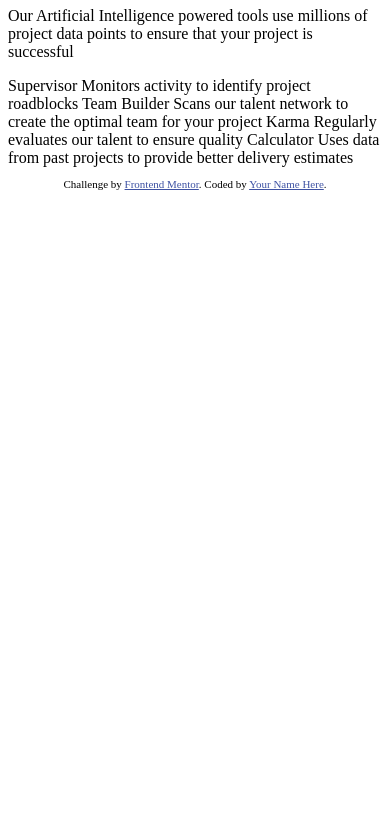
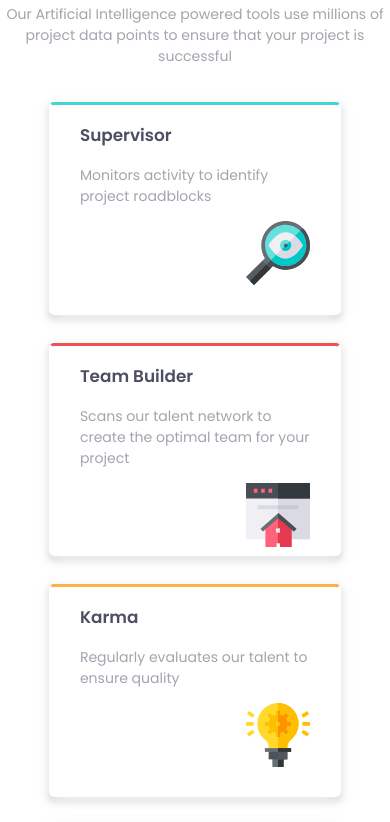
Before and after one commit to victorcr87/four-card-feature-section, a plain HTML site: page index.html in a window 390 px wide. Shown: the part 120-942 px from the top of the page. Before the commit the page ends 844 px from the top, so only its background shows below. Drawn offline with Linux system fonts and the light colour scheme.

Commit message:
Added desktop and mobile version

```diff
--- a/index.html
+++ b/index.html
@@ -1,9 +1,13 @@
 <!DOCTYPE html>
 <html lang="en">
   <head>
-    <meta charset="UTF-8" />
-    <meta name="viewport" content="width=device-width, initial-scale=1.0" />
-    <!-- displays site properly based on user's device -->
+    <!-- Required meta tags -->
+    <meta charset="utf-8" />
+    <meta
+      name="viewport"
+      content="width=device-width, initial-scale=1, shrink-to-fit=no"
+    />
+    <link rel="stylesheet" href="./scss/style.css" />
 
     <link
       rel="icon"
@@ -13,32 +17,69 @@
     />
 
     <title>Frontend Mentor | Four card feature section</title>
-
-    <!-- Feel free to remove these styles or customise in your own stylesheet 👍 -->
-    <style>
-      .attribution {
-        font-size: 11px;
-        text-align: center;
-      }
-      .attribution a {
-        color: hsl(228, 45%, 44%);
-      }
-    </style>
   </head>
   <body>
     <main>
-      <h2>Reliable, efficient delivery</h2>
-      <h1>Powered by Technology</h1>
-      <p>
+      <h2 class="overtitle">Reliable, efficient delivery</h2>
+      <h1 class="title">Powered by Technology</h1>
+      <p class="subtitle">
         Our Artificial Intelligence powered tools use millions of project data
         points to ensure that your project is successful
       </p>
-      <div class="box-container">
-        Supervisor Monitors activity to identify project roadblocks Team Builder
-        Scans our talent network to create the optimal team for your project
-        Karma Regularly evaluates our talent to ensure quality Calculator Uses
-        data from past projects to provide better delivery estimates
-      </div>
+      <!-- Cards -->
+      <div class="card-container">
+        <!-- Card 1 -->
+        <div class="card card-1">
+          <h3 class="card__title">Supervisor</h3>
+          <p class="card__description">
+            Monitors activity to identify project roadblocks
+          </p>
+          <div class="image">
+            <img
+              src="./images/icon-supervisor.svg"
+              alt="magnifying glass icon"
+              class="card__image"
+            />
+          </div>
+        </div>
+        <!-- Card 2 -->
+        <div class="card card-2">
+          <h3 class="card__title">Team Builder</h3>
+          <p class="card__description">
+            Scans our talent network to create the optimal team for your project
+          </p>
+          <div class="image">
+            <img
+              src="./images/icon-team-builder.svg"
+              alt="home site icon"
+              class="card__image"
+            />
+          </div>
+        </div>
+        <!-- Card 3 -->
+        <div class="card card-3">
+          <h3 class="card__title">Karma</h3>
+          <p class="card__description">
+            Regularly evaluates our talent to ensure quality
+          </p>
+          <div class="image">
+            <img src="./images/icon-karma.svg" alt="light bulb icon" class="card__image" />
+          </div>
+        </div>
+        <!-- Card 4 -->
+        <div class="card card-4">
+          <h3 class="card__title">Calculator</h3>
+          <p class="card__description">
+            Uses data from past projects to provide better delivery estimates
+          </p>
+          <div class="image">
+            <img
+              src="./images/icon-calculator.svg"
+              alt="computer screen icon"
+              class="card__image"
+            />
+          </div>
+        </div>
     </main>
 
     <footer>
@@ -46,7 +87,8 @@
         Challenge by
         <a href="https://www.frontendmentor.io?ref=challenge" target="_blank"
           >Frontend Mentor</a
-        >. Coded by <a href="#">Your Name Here</a>.
+        >. Coded by
+        <a href="https://github.com/victorcr87" target="_blank">Víctor C.R.</a>
       </p>
     </footer>
   </body>
--- /dev/null
+++ b/scss/_config.scss
@@ -0,0 +1,55 @@
+// Primary colors
+$red: hsl(0, 78%, 62%);
+$cyan: hsl(180, 62%, 55%);
+$orange: hsl(34, 97%, 64%);
+$blue: hsl(212, 86%, 64%);
+
+// Neutral colors:
+$very-dark-blue: hsl(234, 12%, 34%);
+$grayish-blue: hsl(229, 6%, 66%);
+$very-light-gray: hsl(0, 0%, 98%);
+
+// Typography:
+@import url("https://fonts.googleapis.com/css2?family=Poppins:wght@200;400;600&display=swap");
+
+* {
+  font-family: "Poppins", sans-serif;
+  font-size: 0.9375rem;
+}
+
+// Layout:
+html,
+body {
+  width: 100vw;
+  height: 100vh;
+  margin: 0;
+  font-weight: 400;
+}
+body {
+  display: grid;
+  grid-template-rows: 1fr auto;
+  place-items: center;
+  text-align: center;
+}
+
+// Footer
+.attribution {
+  width: 100%;
+  font-size: 11px;
+  text-align: center;
+}
+.attribution a {
+  color: hsl(228, 45%, 44%);
+}
+
+// Mobile version:
+$mobile: 800px;
+@mixin mobile {
+  @media (max-width: $mobile) {
+    @content;
+  }
+}
+@mixin only-cell {
+  grid-row: auto;
+  grid-column: auto;
+}
--- /dev/null
+++ b/scss/style.scss
@@ -0,0 +1,78 @@
+@import "config";
+main {
+  display: grid;
+  place-items: center;
+}
+.overtitle {
+  font-size: 2rem;
+  color: $very-dark-blue;
+  font-weight: 200;
+  margin-top: 0;
+  margin-bottom: 0;
+}
+.title {
+  margin-top: 0;
+  font-size: 2rem;
+  color: $very-dark-blue;
+  font-weight: 600;
+}
+.subtitle {
+  font-weight: 400;
+  color: $grayish-blue;
+  max-width: 500px;
+  margin: 1em auto 2.5em auto;
+}
+.card-container {
+  width: 75%;
+  display: grid;
+  grid-template-columns: repeat(3, 1fr);
+  grid-template-rows: repeat(4, 1fr);
+  gap: 2em 2em;
+  @include mobile {
+    grid-template-columns: auto;
+    grid-template-rows: repeat(4, 1fr);
+  }
+}
+.card {
+  padding: 0 2em;
+  text-align: left;
+  border-radius: 5px;
+  border: 3px solid transparent;
+  box-shadow: 0px 4px 20px 5px $very-light-gray, 0px 4px 7px 0px $grayish-blue;
+  &__title {
+    padding: 0;
+    color: $very-dark-blue;
+    font-size: 1.2em;
+  }
+  &__description {
+    color: $grayish-blue;
+  }
+  .image {
+    width: 100%;
+    text-align: right;
+  }
+}
+.card-1 {
+  grid-row: 2 / span 2;
+  border-top-color: $cyan;
+}
+.card-2 {
+  grid-row: 1 / span 2;
+  border-top-color: $red;
+}
+.card-3 {
+  grid-row: 3 / span 2;
+  border-top-color: $orange;
+}
+.card-4 {
+  grid-row: 2 / span 2;
+  border-top-color: $blue;
+}
+.card-1,
+.card-2,
+.card-3,
+.card-4 {
+  @include mobile {
+    @include only-cell;
+  }
+}
```
Also changed, not shown: scss/style.css (added), 1 other file.
